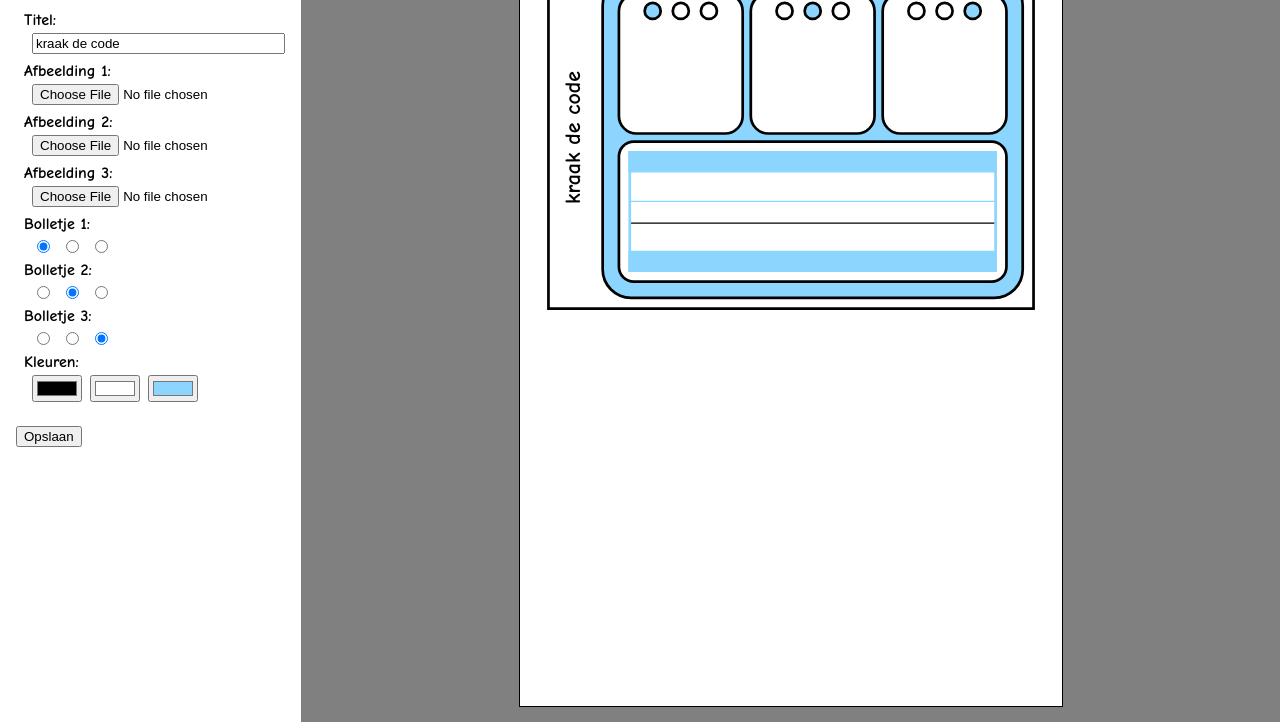
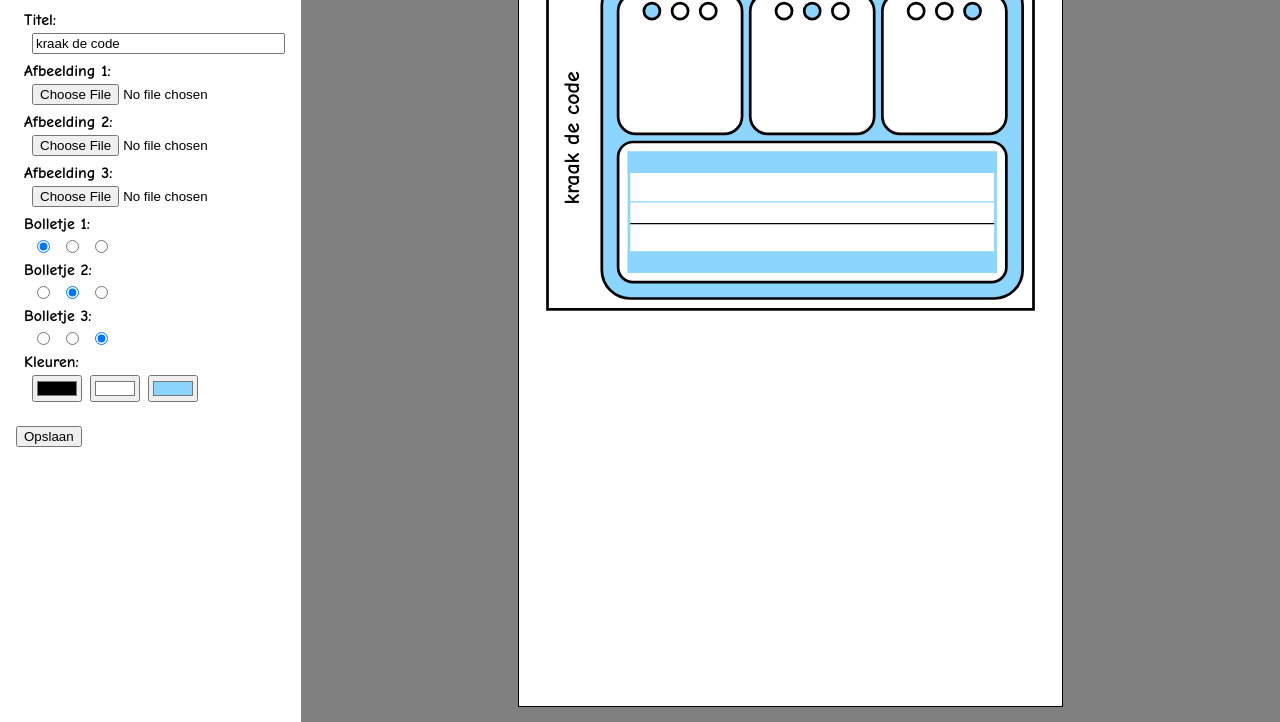
Before and after one commit to NielsBillen/kraakdecode, a plain HTML site: page kraakdecode.html in a window 1280 px wide. Shown: the part 78-800 px from the top of the page. Drawn offline with Linux system fonts and the light colour scheme.

Commit message:
fixed sizing

```diff
--- a/kraakdecode.html
+++ b/kraakdecode.html
@@ -288,11 +288,26 @@
                 };
             }
 
+            function containerSize()
+            {
+            	const computedStyle = getComputedStyle(container);
+
+		let width = container.clientWidth // width with padding
+		let height = container.clientHeight // height with padding
+
+		height -= parseFloat(computedStyle.paddingTop) + parseFloat(computedStyle.paddingBottom)
+		width -= parseFloat(computedStyle.paddingLeft) + parseFloat(computedStyle.paddingRight)
+		return { "width": width, "height": height };
+            }
+
             function resizeCanvas()
             {
-                const w = container.clientWidth;
-                const h = container.clientHeight;
+            	const size = containerSize();
+                const w = size.width;
+                const h = size.height;
                 const ratio = w / h;
+
+                console.log(ratio);
 
                 if (ratio > 0.70710678118)
                 {
@@ -302,7 +317,7 @@
                 else
                 {
                     canvas.width = w;
-                    canvas.height = w * 0.70710678118;
+                    canvas.height = w / 0.70710678118;
                 }
             }
 
```
